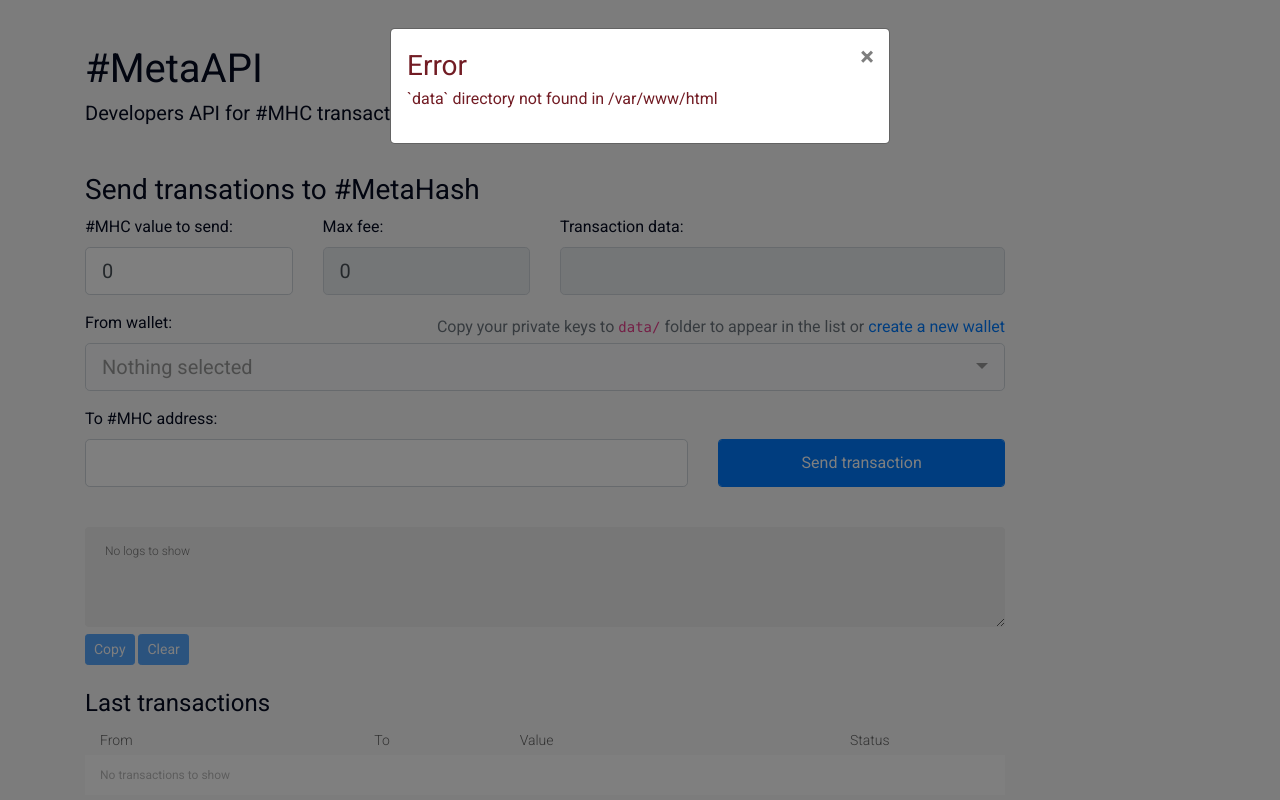
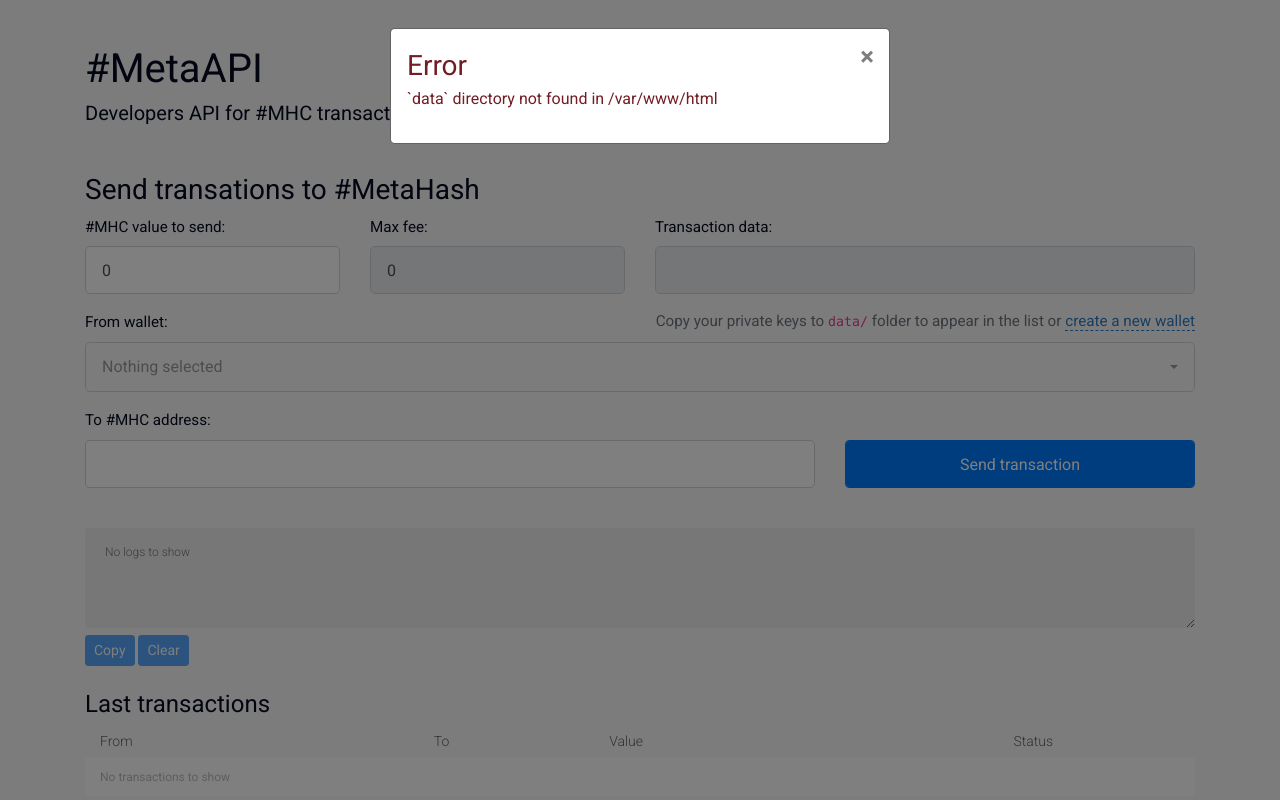
Before and after one commit to metahashorg/crypt_example_php, a PHP site: page / in a window 1280 px wide. Run offline with PHP 8.4, Linux system fonts and the light colour scheme.

Commit message:
makeup fix

```diff
--- a/index.html
+++ b/index.html
@@ -11,8 +11,6 @@
 </head>
 <body>
 	<div class="container">
-		<div class="row">
-			<div class="col-md-10 col-md-offset-1">
 
 		<h1>#MetaAPI</h1>
 		<h5>Developers API for #MHC transactions in #MetaHash network</h5>
@@ -22,19 +20,19 @@
 				Send transations to #MetaHash
 			</h3>
 			<div class="row">
-						<div class="col-md-3">
+				<div class="col-sm-12 col-md-3">
 					<div class="form-group">
 						<label for="transactionform_value">#MHC value to send:</label>
 						<input type="text" class="form-control form-control-lg" id="transactionform_value"  value="0">
 					</div>
 				</div>
-						<div class="col-md-3">
+				<div class="col-sm-12 col-md-3">
 					<div class="form-group">
 						<label for="transactionform_fee">Max fee:</label>
 						<input type="text" class="form-control form-control-lg" id="transactionform_fee"  value="0" disabled>
 					</div>
 				</div>
-						<div class="col-md-6">
+				<div class="col-sm-12 col-md-6">
 					<div class="form-group">
 						<label for="transactionform_value">Transaction data:</label>
 						<input type="text" class="form-control form-control-lg" id="transactionform_value"  value="" disabled>
@@ -44,9 +42,9 @@
 			<div class="row">
 				<div class="col-md-12">
 					<div class="form-group">
-								<div class="float-right form-text text-muted">
+						<label class="float-right text-muted">
 							Copy your private keys to <code>data/</code> folder to appear in the list or <a href="#walletcreateform">create a new wallet</a>
-								</div>
+						</label>
 						<label for="transactionform_address">
 							From wallet:
 						</label>
@@ -55,13 +53,13 @@
 				</div>
 			</div>
 			<div class="row">
-						<div class="col-8">
+				<div class="col-sm-12 col-md-8">
 					<div class="form-group">
 						<label for="transactionform_to">To #MHC address:</label>
 						<input type="text" class="form-control form-control-lg" id="transactionform_to" value="">
 					</div>
 				</div>
-						<div class="col-4">
+				<div class="col-sm-12 col-md-4">
 					<div class="form-group">
 						<label for="">&nbsp;</label>
 						<button class="btn btn-primary form-control form-control-lg">Send transaction</button>
@@ -203,8 +201,6 @@
 				Copyright © 2017-2018 #MetaHash.<br> All Rights Reserved
 			</p>
 		</footer>
-			</div>
-		</div>
 	</div>
 
 	<!-- Modal -->
--- a/static/css/main.css
+++ b/static/css/main.css
@@ -27,9 +27,24 @@ body {
 	width: 100%;
 }
 
-.bootstrap-select .btn
-{
+label{
+	font-size: 0.95rem;
+}
+.form-control-lg{
+	font-size: 1rem;
+	padding: 0.5rem 1rem;
+	line-height: 2;
+}
+
+.bootstrap-select .btn{
     border: 1px solid #ced4da;
+}
+
+#transactionform label a {
+    border-bottom: 1px dashed;
+    text-decoration: none;
+    cursor: pointer;
+    color: #2F7BC2;
 }
 
 .api__big-tit {
@@ -429,9 +444,11 @@ input:-webkit-autofill:focus {
 .api__lasttrans-table td:nth-child(1) {
 	color: #2F7BC2;
 	padding-left: 15px;
+	min-width: 370px;
 }
 .api__lasttrans-table td:nth-child(2) {
 	color: #2F7BC2;
+	min-width: 370px;
 }
 .api__lasttrans-table td:nth-child(3) {
 	width: 14%;
```
Lines whose indentation alone changed are shown as unchanged.
